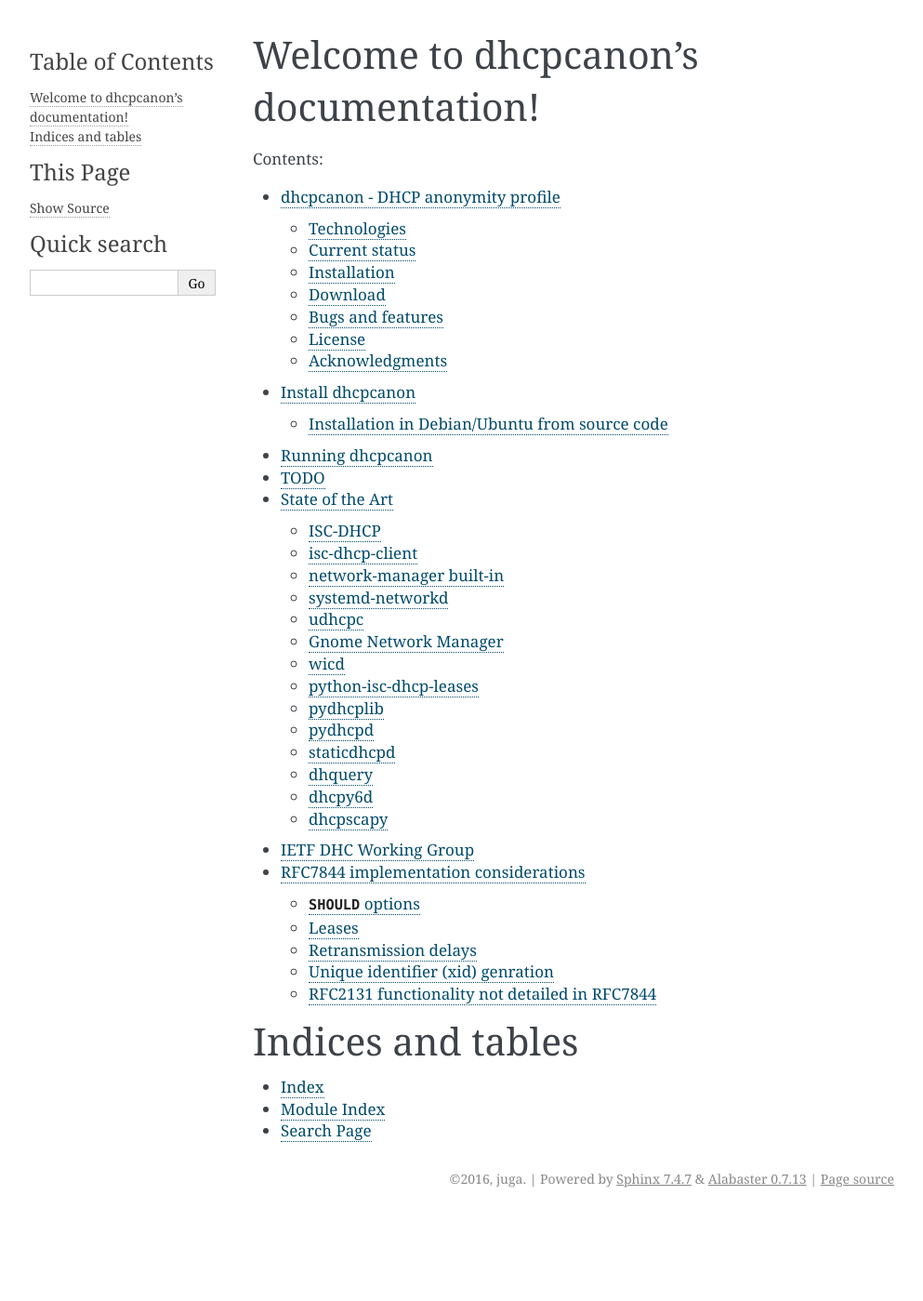
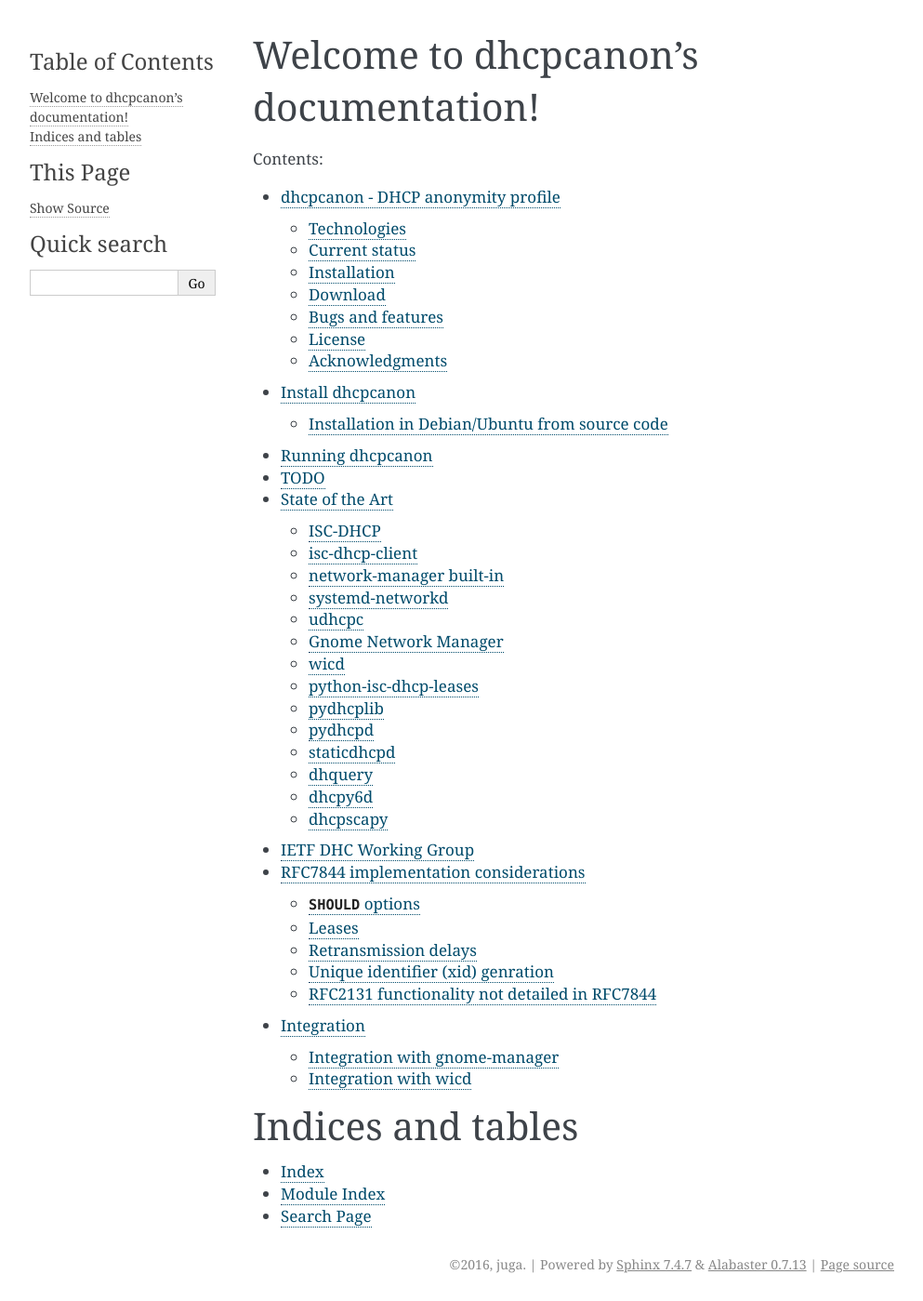
Before and after one commit to juga0/dhcpcanon, a Sphinx documentation site: the page built from docs/source/index.rst, in a window 1280 px wide. Shown: the whole page at 93% size, without its empty margins (148-1141 px from the left). Built offline with Sphinx 7.4.7, drawn with Linux system fonts in a browser that asks for light colours; formulas are drawn with MathJax 3; before the commit the page ends 1307 px from its top, so only the background shows below that.

Commit message:
add api and integration documents

```diff
--- a/docs/source/index.rst
+++ b/docs/source/index.rst
@@ -18,6 +18,8 @@
    soa
    rfcs
    tech
+   integration
+   api
 
 Indices and tables
 ==================
--- /dev/null
+++ b/docs/source/integration.rst
@@ -0,0 +1,11 @@
+Integration
+=============
+
+Integration with gnome-manager
+-------------------------------
+
+Environment variables
+~~~~~~~~~~~~~~~~~~~~~~
+
+Integration with wicd
+-----------------------
```
Also changed, not shown: docs/source/api.rst (added).
